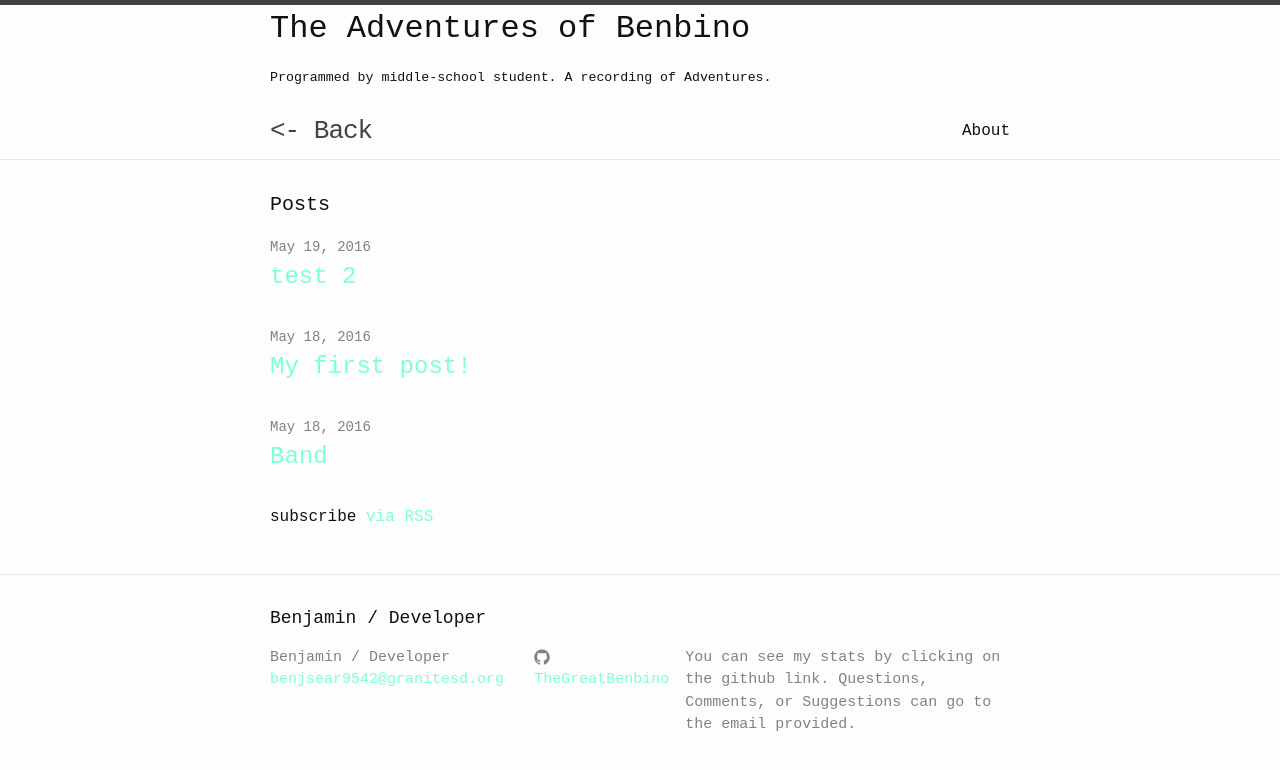
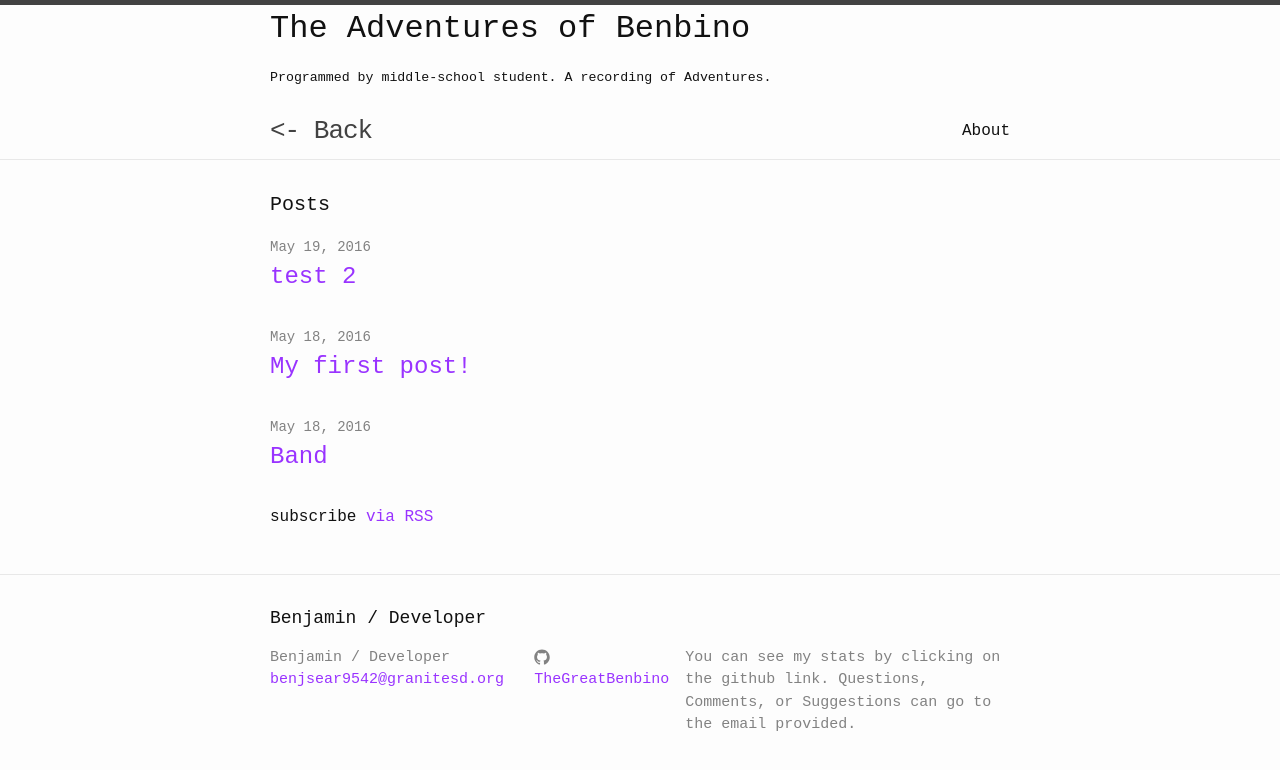
Before and after one commit to TheGreatBenbino/TheGreatBenbino.github.io, a Jekyll site: the page built from index.html, in a window 1280 px wide. Shown: the top 770 px of the page. Built offline with Jekyll 4.4.1, drawn with Linux system fonts in a browser that asks for light colours.

Commit message:
fixed the hyperlink color

```diff
--- a/css/main.scss
+++ b/css/main.scss
@@ -16,7 +16,7 @@ $spacing-unit:     30px;
 
 $text-color:       #111;
 $background-color: #fdfdfd;
-$brand-color:      #7FFFD4;
+$brand-color:      #9933ff;
 
 
 $grey-color:       #828282;
```
